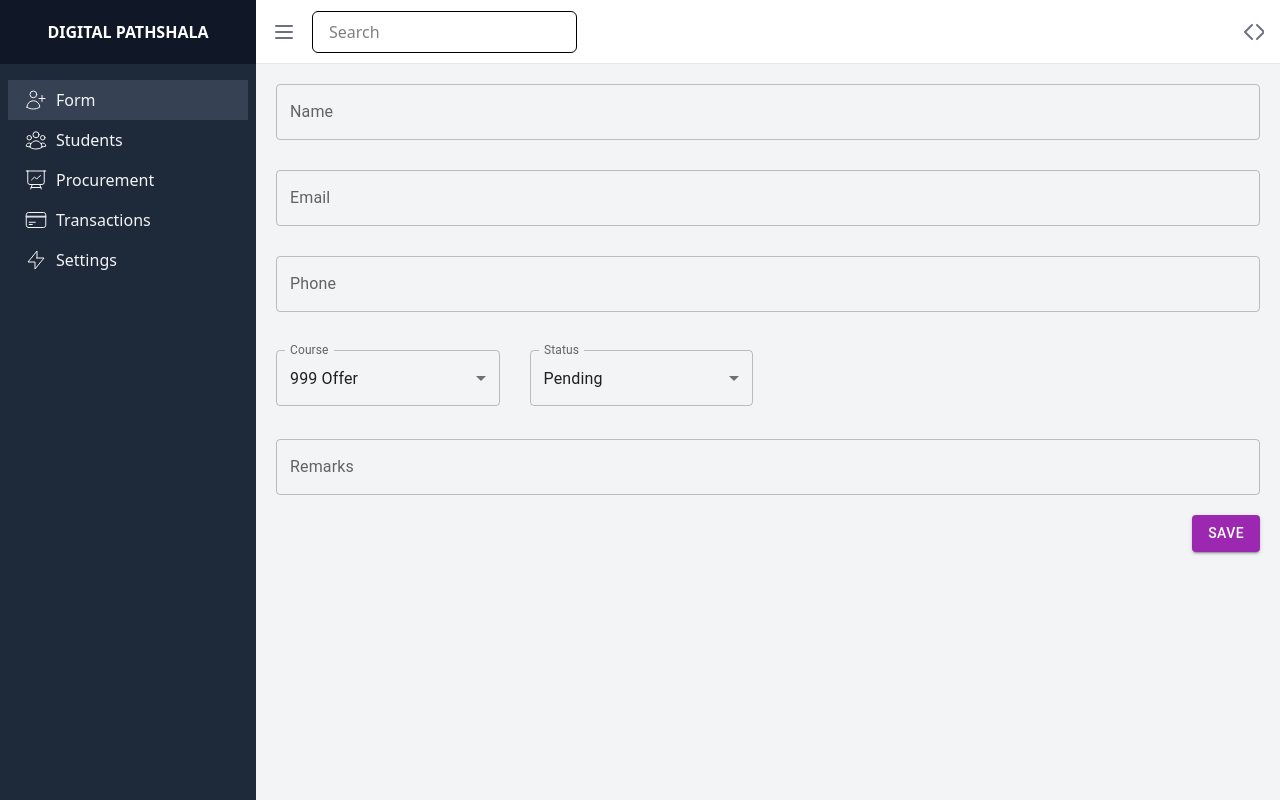
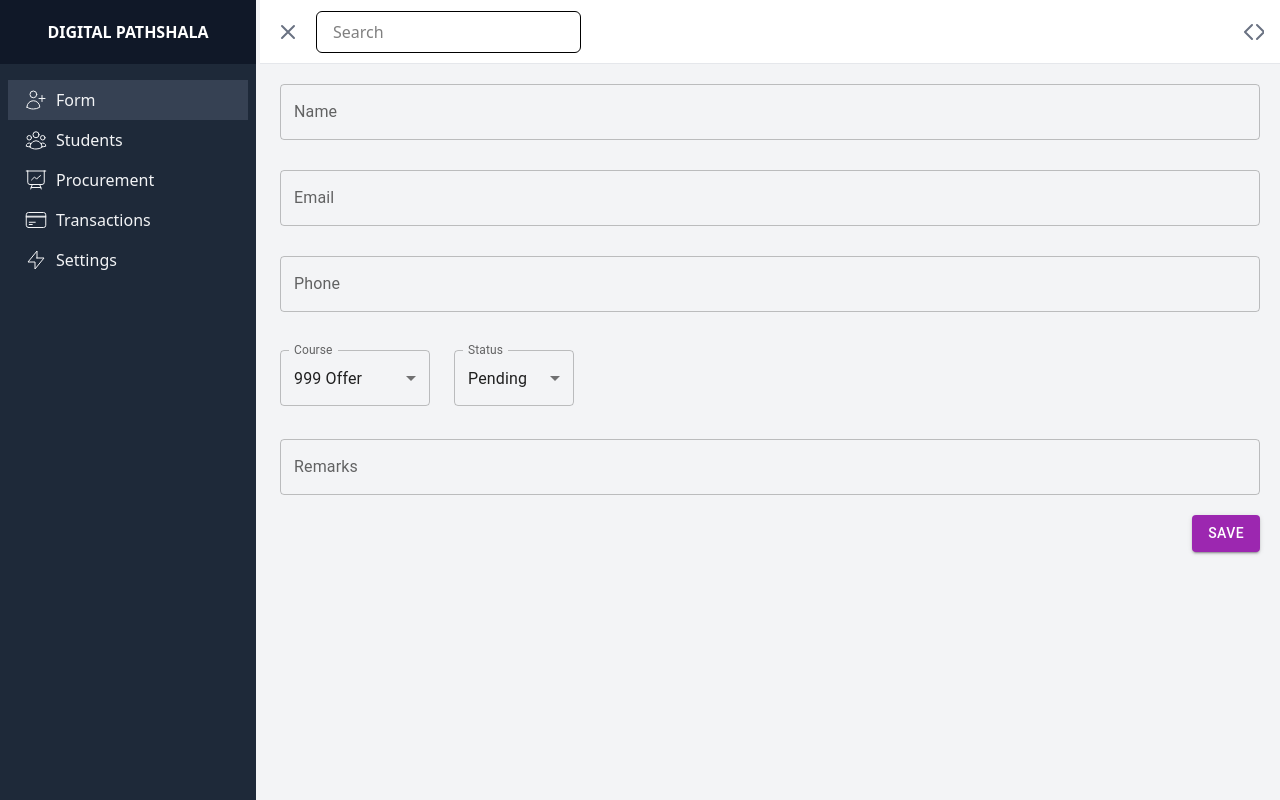
Before and after one commit to Prabesh001/Digital-Pathsala-Dashboard, a React (Vite) app in the folder LunarIt/: page / in a window 1280 px wide. Built offline with nearby package versions, Linux system fonts and the light colour scheme.

Commit message:
Add SVG component and refactor form controls for better layout; remove unused Student component

```diff
--- a/LunarIt/src/Components/Dashboard/index.jsx
+++ b/LunarIt/src/Components/Dashboard/index.jsx
@@ -1,16 +1,32 @@
-import React, { useState } from "react";
+import React, { useEffect, useState } from "react";
 import Form from "../Form";
 import List from "../List";
 import { Routes, Route, useNavigate } from "react-router-dom";
 import { dashboardComponents } from "../../Js/data";
+import SVG from "../SVG";
 
 const Dashboard = () => {
+  const [showSidebar, setShowSidebar] = useState(window.innerWidth > 700);
+
+  useEffect(() => {
+    const handleResize = () => {
+      setShowSidebar(window.innerWidth > 700);
+    };
+
+    window.addEventListener("resize", handleResize);
+
+    return () => window.removeEventListener("resize", handleResize);
+  }, []);
+
   const [selectedIndex, setSelectedIndex] = useState("Form");
   const navigate = useNavigate();
 
   return (
     <div className="flex h-screen bg-gray-100">
-      <div className="hidden md:flex flex-col w-64 bg-gray-800">
+      <div
+        className={`fixed left-0 top-0 h-full w-64 bg-gray-800 transition-transform duration-300
+          ${showSidebar ? "translate-x-0" : "-translate-x-full"}`}
+      >
         <div className="flex items-center justify-center h-16 bg-gray-900">
           <span className="text-white font-bold uppercase">
             Digital Pathshala
@@ -25,25 +41,14 @@ const Dashboard = () => {
                   setSelectedIndex(item.label);
                   navigate(`/${item.label}`);
                 }}
-                className={
-                  selectedIndex === item.label
-                    ? "flex items-center px-4 py-2 text-gray-100 bg-gray-700 cursor-default"
-                    : "flex items-center px-4 py-2 text-gray-100 hover:bg-gray-900 cursor-pointer"
-                }
+                className={`flex items-center px-4 py-2 text-gray-100
+                  ${
+                    selectedIndex === item.label
+                      ? "bg-gray-700 cursor-default"
+                      : "hover:bg-gray-900 cursor-pointer"
+                  }`}
               >
-                <svg
-                  xmlns="http://www.w3.org/2000/svg"
-                  className="h-6 w-6 mr-2"
-                  fill="none"
-                  viewBox="0 0 24 24"
-                  stroke="currentColor"
-                >
-                  <path
-                    strokeLinecap="round"
-                    strokeLinejoin="round"
-                    d={item.svg}
-                  />
-                </svg>
+                <SVG stroke={item.svg} cln="mr-2" />
                 {item.label}
               </div>
             ))}
@@ -51,24 +56,25 @@ const Dashboard = () => {
         </div>
       </div>
 
-      <div className="flex flex-col flex-1 overflow-y-auto">
+      <div
+        className={`${
+          showSidebar ? "ml-65" : ""
+        } transition-all duration-300 flex flex-col flex-1 overflow-y-auto`}
+      >
         <div className="flex items-center justify-between h-16 bg-white border-b border-gray-200">
           <div className="flex items-center px-4">
-            <button className="text-gray-500 focus:outline-none focus:text-gray-700">
-              <svg
-                xmlns="http://www.w3.org/2000/svg"
-                className="h-6 w-6"
-                fill="none"
-                viewBox="0 0 24 24"
-                stroke="currentColor"
-              >
-                <path
-                  stroke-linecap="round"
-                  stroke-linejoin="round"
-                  stroke-width="2"
-                  d="M4 6h16M4 12h16M4 18h16"
-                />
-              </svg>
+            <button
+              className="text-gray-500 focus:outline-none focus:text-gray-700 cursor-pointer"
+              onClick={() => setShowSidebar(!showSidebar)}
+            >
+              <SVG
+                sw={2}
+                stroke={
+                  showSidebar
+                    ? "M6 18L18 6 M6 6L18 18"
+                    : "M4 6h16M4 12h16M4 18h16"
+                }
+              />
             </button>
             <input
               className="mx-4 w-full border rounded-md px-4 py-2"
@@ -78,20 +84,7 @@ const Dashboard = () => {
           </div>
           <div className="flex items-center pr-4">
             <button className="flex items-center text-gray-500 hover:text-gray-700 focus:outline-none focus:text-gray-700">
-              <svg
-                xmlns="http://www.w3.org/2000/svg"
-                className="h-6 w-6"
-                fill="none"
-                viewBox="0 0 24 24"
-                stroke="currentColor"
-              >
-                <path
-                  stroke-linecap="round"
-                  stroke-linejoin="round"
-                  stroke-width="2"
-                  d="M12 19l-7-7 7-7m5 14l7-7-7-7"
-                />
-              </svg>
+              <SVG stroke={"M12 19l-7-7 7-7m5 14l7-7-7-7"} sw={2} />
             </button>
           </div>
         </div>
--- a/LunarIt/src/Components/Form/index.jsx
+++ b/LunarIt/src/Components/Form/index.jsx
@@ -100,6 +100,7 @@ const Hero = () => {
                 helperText={touched.phone && errors.phone}
                 sx={{ gridColumn: "span 4" }}
               />
+              <Box display="flex" gap={3}>
                 <FormControl
                   sx={{ mt: 1, minWidth: 150 }}
                   error={!!touched.course && !!errors.course}
@@ -126,7 +127,7 @@ const Hero = () => {
                   {/* Display error here */}
                 </FormControl>
                 <FormControl
-                sx={{ mt: 1, minWidth: 100 }}
+                  sx={{ mt: 1, minWidth: 120 }}
                   error={!!touched.status && !!errors.status}
                 >
                   <InputLabel id="demo-simple-select-autowidth-label">
@@ -152,6 +153,7 @@ const Hero = () => {
                   </FormHelperText>{" "}
                   {/* Display error here */}
                 </FormControl>
+              </Box>
               <TextField
                 fullWidth
                 type="remarks"
--- a/LunarIt/src/Components/List/del.jsx
+++ /dev/null
@@ -1,84 +0,0 @@
-import React, { useState } from "react";
-import Box from "@mui/material/Box";
-import { DataGrid } from "@mui/x-data-grid";
-import { Button } from "@mui/material";
-import { team, columns } from "../../Js/data";
-
-const Student = () => {
-  const [selectedRows, setSelectedRows] = useState([]);
-
-  const handleSelectionModelChange = (newSelection) => {
-    setSelectedRows(newSelection);
-  };
-
-  const handleDelete = async () => {
-    try {
-      if (selectedRows.length === 0) {
-        alert("Please select at least one row to delete.");
-        return;
-      }
-
-      const response = await fetch("http://localhost:5000/students", {
-        method: "DELETE",
-        headers: {
-          "Content-Type": "application/json",
-        },
-        body: JSON.stringify({ ids: selectedRows }),
-      });
-
-      if (response.ok) {
-        alert("Data deleted successfully");
-        // Optionally, refetch data to update grid
-        // You can add code to refresh data here
-      } else {
-        const error = await response.json();
-        alert(`Error: ${error.message}`);
-      }
-    } catch (err) {
-      alert("Error deleting data.");
-      console.error(err);
-    }
-  };
-
-  return (
-    <Box m="20px">
-      <Button
-        color="secondary"
-        variant="contained"
-        onClick={handleDelete}
-        sx={{ mb: "20px" }}
-      >
-        Delete Selected
-      </Button>
-      <Box
-        height="80vh"
-        sx={{
-          "& .MuiDataGrid-root": {
-            border: "none",
-          },
-          "& .MuiDataGrid-cell": {
-            borderBottom: "none",
-          },
-          "& .name-column--cell": {
-            minWidth: "100px",
-          },
-          "& .MuiDataGrid-columnHeaders": {
-            borderBottom: "none",
-          },
-          "& .MuiDataGrid-footerContainer": {
-            borderTop: "none",
-          },
-        }}
-      >
-        <DataGrid
-          rows={team}
-          columns={columns}
-          checkboxSelection
-          onSelectionModelChange={handleSelectionModelChange}
-        />
-      </Box>
-    </Box>
-  );
-};
-
-export default Student;
--- /dev/null
+++ b/LunarIt/src/Components/SVG.jsx
@@ -0,0 +1,22 @@
+import React from "react";
+
+const SVG = ({stroke, sw, cln}) => {
+  return (
+    <svg
+      xmlns="http://www.w3.org/2000/svg"
+      className={`h-6 w-6 ${cln}`}
+      fill="none"
+      viewBox="0 0 24 24"
+      stroke="currentColor"
+    >
+      <path
+        strokeLinecap="round"
+        strokeLinejoin="round"
+        strokeWidth={sw}
+        d={stroke}
+      />
+    </svg>
+  );
+};
+
+export default SVG;
```
Lines whose indentation alone changed are shown as unchanged.
